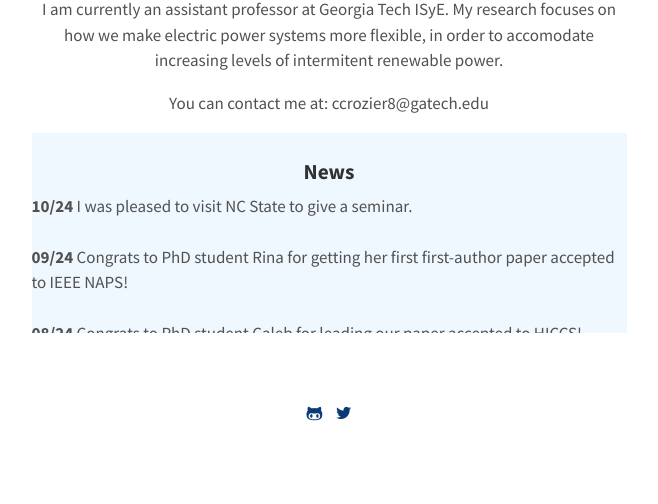
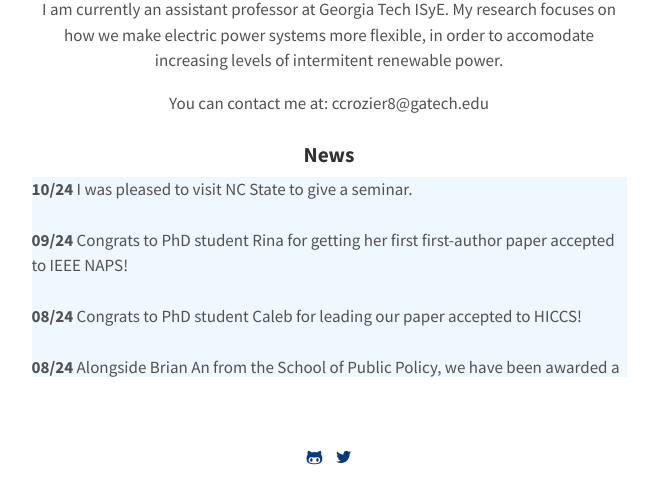
Before and after one commit to constancecrozier/constancecrozier.github.io, a Jekyll site: the page built from index.html, in a window 1280 px wide. Shown: the part 496-1000 px from the top of the page, without its empty margins (311-969 px from the left). Built offline with Jekyll 4.4.1, drawn with Linux system fonts in a browser that asks for light colours; before the commit the page ends 957 px from its top, so only the background shows below that; part of the change alters nothing that is shown.

```diff
--- a/index.html
+++ b/index.html
@@ -24,8 +24,8 @@ title: Home
   </div>
 
 
+<center><h3>News</h3></center>
 <div style="overflow: auto; height:150pt; width:100%; background:AliceBlue;">
-    <center><h3>News</h3></center>
 
     <b>10/24</b> I was pleased to visit NC State to give a seminar.<br><br style="line-height: 5px" />
 
```
